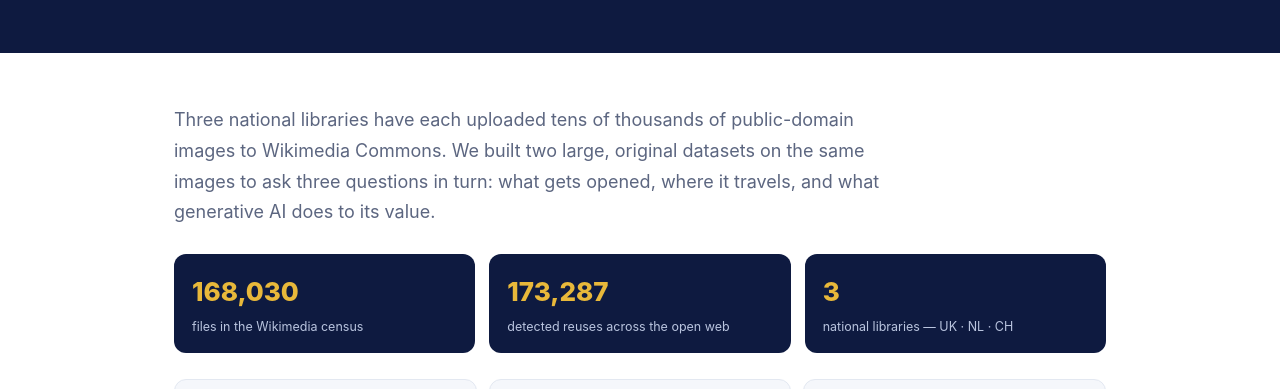
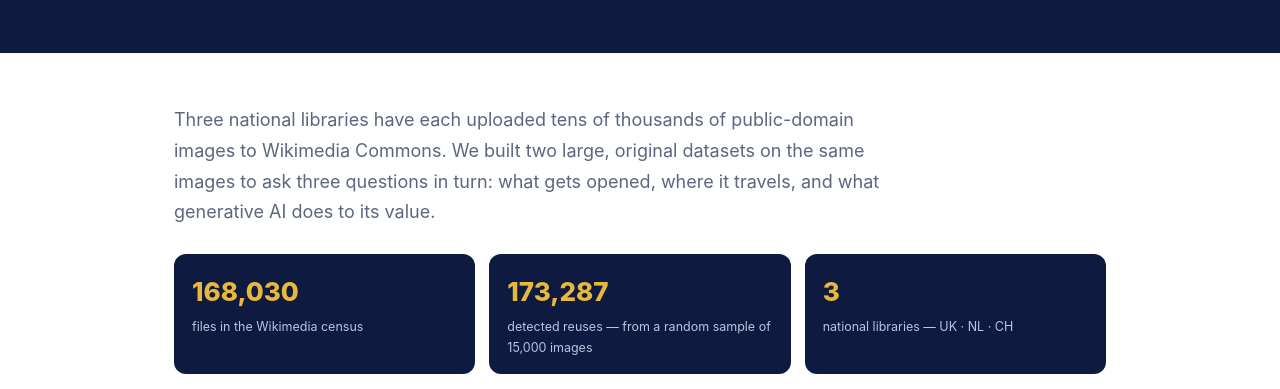
Before and after one commit to mfsahli/reverdi, a plain HTML site: page pages/open-heritage.html in a window 1280 px wide. Shown: the part 334-723 px from the top of the page. Drawn offline with Linux system fonts and the light colour scheme.

Commit message:
Add files via upload

```diff
--- a/pages/open-heritage.html
+++ b/pages/open-heritage.html
@@ -171,7 +171,7 @@
     <p class="lead">Three national libraries have each uploaded tens of thousands of public-domain images to Wikimedia Commons. We built two large, original datasets on the same images to ask three questions in turn: what gets opened, where it travels, and what generative AI does to its value.</p>
     <div class="statrow reveal">
       <div class="stat"><div class="v cu" data-to="168030" data-fmt="comma">0</div><div class="l">files in the Wikimedia census</div></div>
-      <div class="stat"><div class="v cu" data-to="173287" data-fmt="comma">0</div><div class="l">detected reuses across the open web</div></div>
+      <div class="stat"><div class="v cu" data-to="173287" data-fmt="comma">0</div><div class="l">detected reuses &mdash; from a random sample of 15,000 images</div></div>
       <div class="stat"><div class="v cu" data-to="3">0</div><div class="l">national libraries — UK · NL · CH</div></div>
     </div>
 
```
